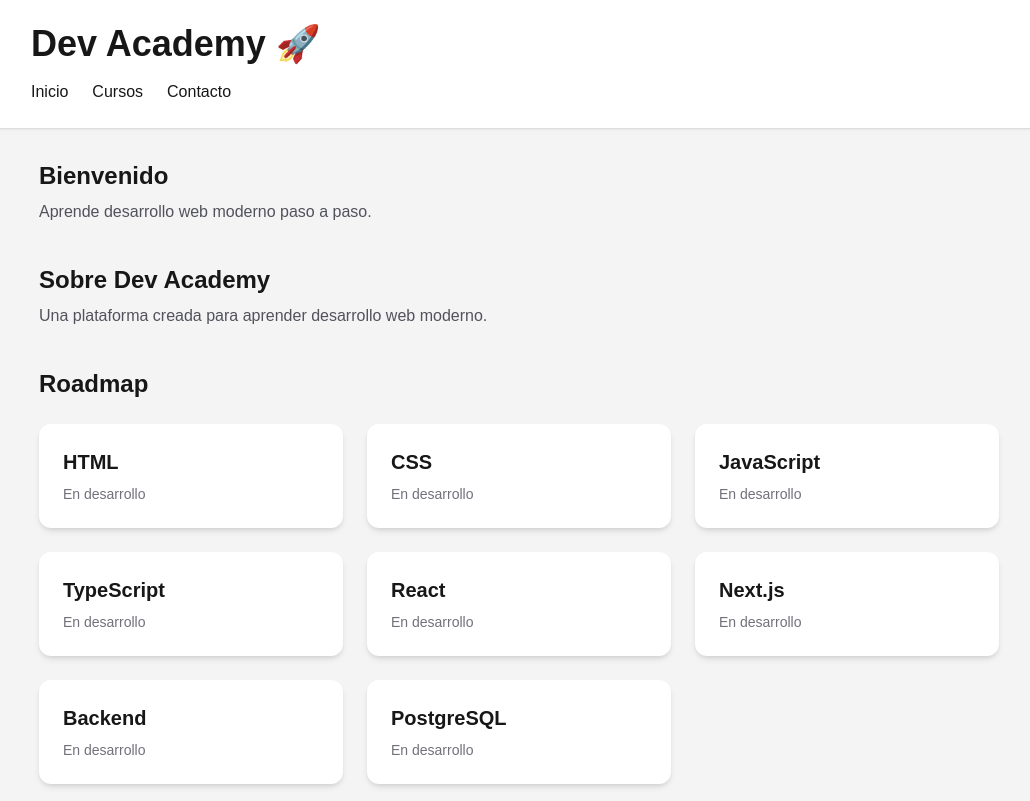
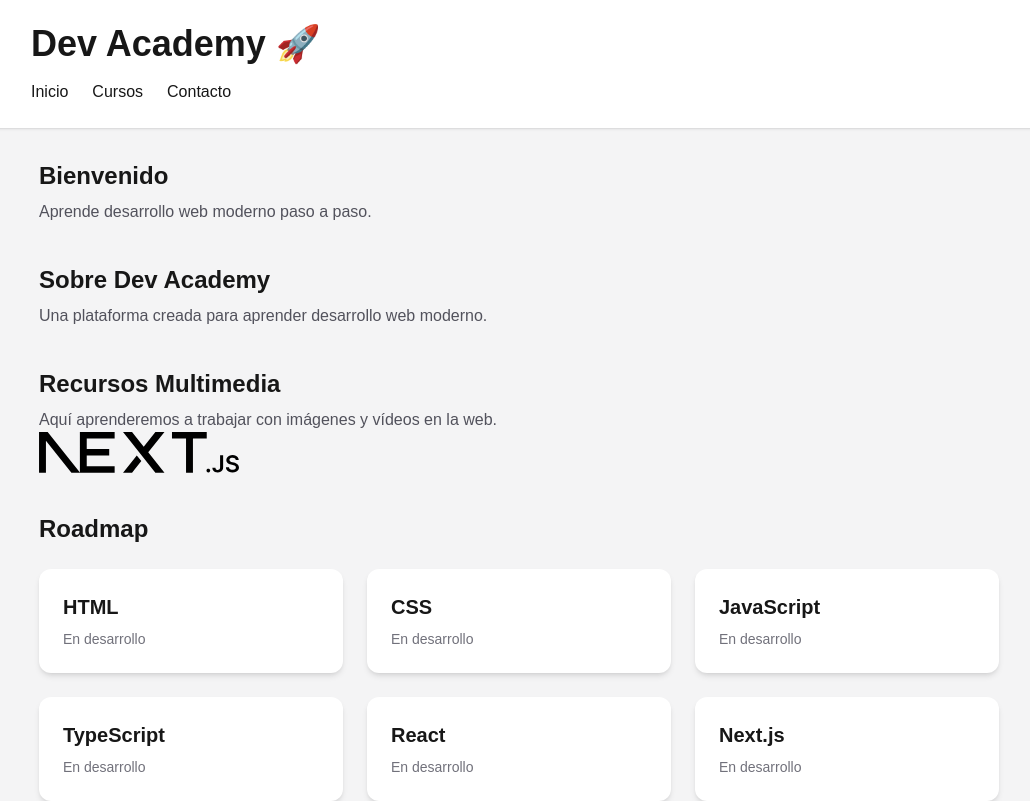
Before and after one commit to daross01/dev-academy, a Next.js app: page / in a window 1280 px wide. Shown: the top 801 px of the page, without its empty margins (121-1151 px from the left). Built offline with nearby package versions, Linux system fonts and the light colour scheme.

Commit message:
Ejercicio multimedia pt1

```diff
--- a/app/page.tsx
+++ b/app/page.tsx
@@ -1,3 +1,5 @@
+import Image from "next/image";
+
 export default function Home() {
   const modules = [
     "HTML",
@@ -47,6 +49,23 @@
         </p>
       </section>
 
+      <section className ="mb-10">
+        <h2 className ="text-2xl font-semibold">
+          Recursos Multimedia
+        </h2>
+
+        <p className ="mt-2 text-zinc-600">
+          Aquí aprenderemos a trabajar con imágenes y vídeos en la web.
+        </p>
+
+        <Image
+        src="/next.svg"
+        alt="logo Next"
+        width={200}
+        height={40}/>
+
+      </section>
+
       <section>
         <h2 className="mb-6 text-2xl font-semibold">
           Roadmap
```
